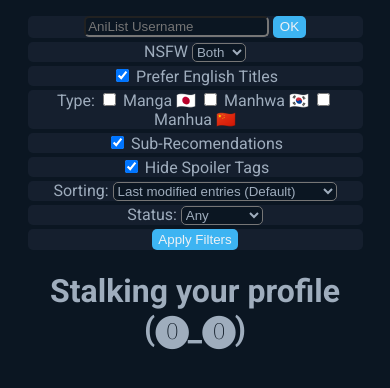
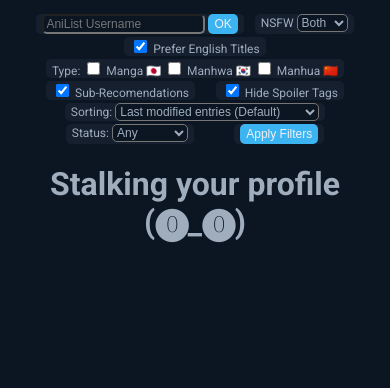
Before and after one commit to BrutuZ/anilist-recs, a website: page site/index.html in a window 390 px wide. Drawn offline with Linux system fonts and the light colour scheme; no server answers.

Commit message:
Improve "settings tower" on mobile

```diff
--- a/site/style.css
+++ b/site/style.css
@@ -53,10 +53,11 @@
   row-gap: 0.25em;
   text-align: center;
 }
-.settings > * {
+.settings > span {
   background-color: var(--color-fg);
   border-radius: 5px;
   padding: 0 0.5em;
+  width: fit-content;
 }
 input,
 select {
@@ -200,9 +201,12 @@
 }
 
 /* PORTRAIT OVERRIDES */
-@media only screen and (orientation: portrait) {
-  .settings {
-    flex-direction: column;
+@media only screen and (max-width: 961px) {
+  .settings,
+  input,
+  select,
+  button {
+    font-size: 0.75rem;
   }
   .header {
     display: none;
```
